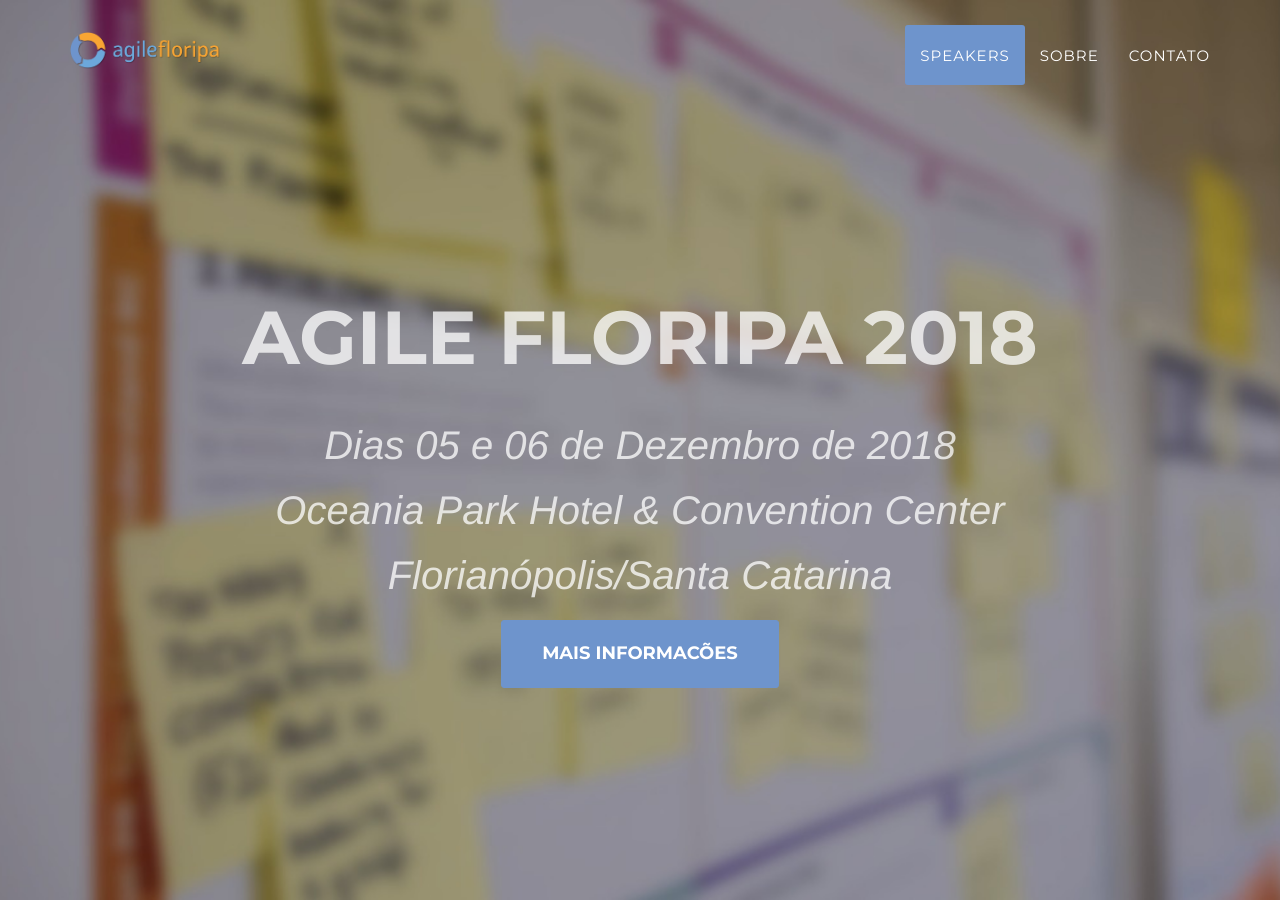
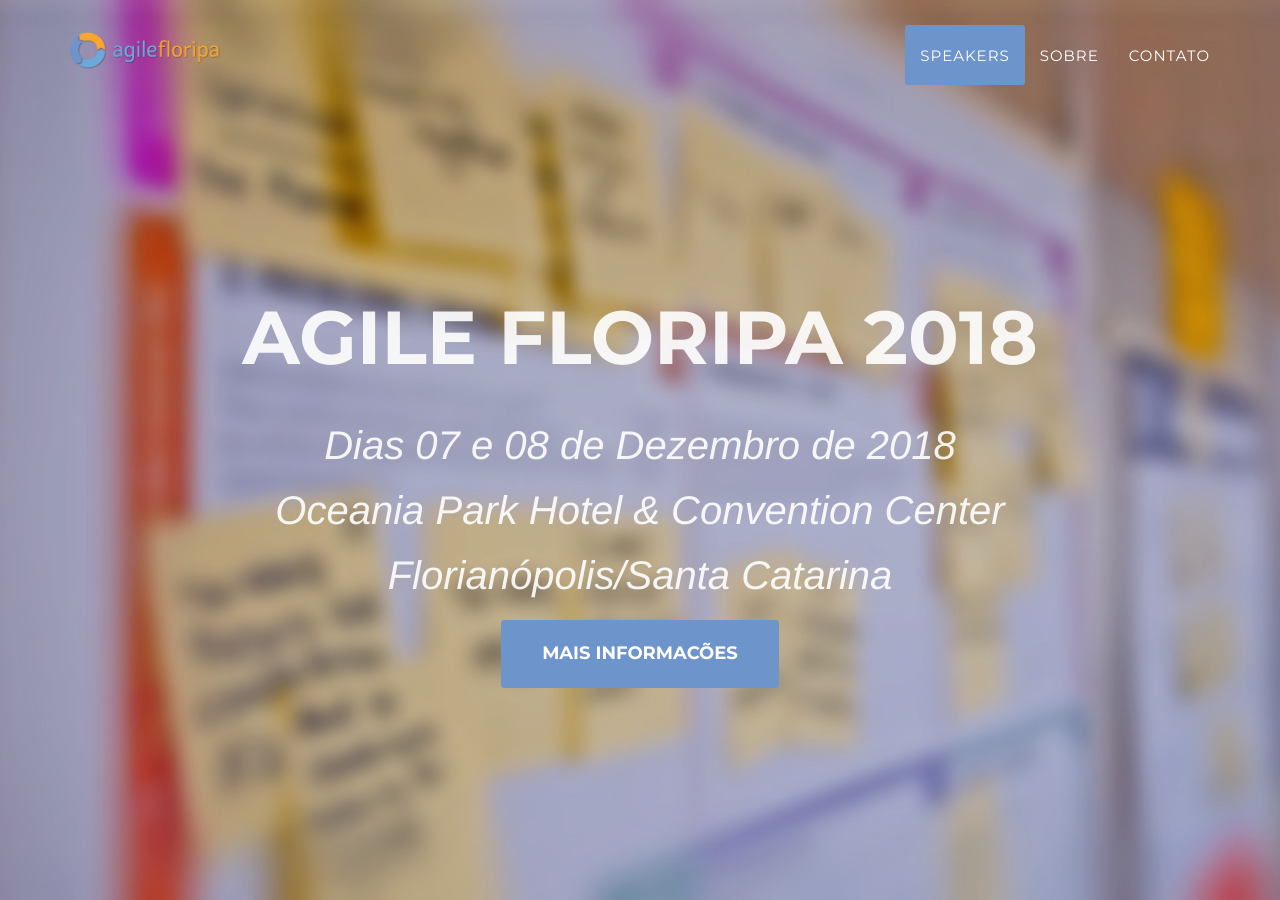
Before and after one commit to mingomax/afconf, a Jekyll site: the page built from index.html, in a window 1280 px wide and 900 px high. Built offline with Jekyll 4.4.1, drawn with Linux system fonts in a browser that asks for light colours; some web fonts are replaced.

```diff
--- a/_config.yml
+++ b/_config.yml
@@ -3,6 +3,7 @@ description: > # this means to ignore newlines until "baseurl:"
   Estamos indo para a edição 2018 do Agile Floripa! Uma onda de cooperação ágil que vem crescendo em Florianópolis. Este evento veio como meio de fortalecer a comunidade manezinha e catarinense e proporcionar espaço para que as grandes atividades e inovações realizadas no nosso estado sejam compartilhadas de maneira transparente e horizontal!
 baseurl: "" # the subpath of your site, e.g. /blog
 url: "agilefloripa.github.io" # the base hostname & protocol for your site
+lang: "pt_BR"
 # Build settings
 markdown: kramdown
 
--- a/_includes/2016_css/agency.css
+++ b/_includes/2016_css/agency.css
@@ -337,9 +337,9 @@ fieldset[disabled] .btn-xl.active {
 header {
     height: 100vh;
     text-align: center;
-    color: rgba(255, 255, 255, 0.75);
+    color: rgba(255, 255, 255, 0.90);
     background-attachment: scroll;
-    background-image: url('{{ site.baseurl }}/_2018_pages/images/background-header.jpeg');
+    background-image: url('{{ site.baseurl }}/_2018_pages/images/header-tops-agile.jpg');
     background-position: center center;
     background-repeat: none;
     -webkit-background-size: cover;
@@ -347,8 +347,6 @@ header {
     -moz-background-size: cover;
     background-size: cover;
     -o-background-size: cover;
-    x-opacity: 0.3;
-    x-filter: alpha(opacity=30); /* For IE8 and earlier */
 }
 
 header .intro-text {
--- a/_includes/2016_data/head.html
+++ b/_includes/2016_data/head.html
@@ -1,18 +1,20 @@
 <head>
+    <!-- Google Tag Manager -->
+    <script>(function(w,d,s,l,i){w[l]=w[l]||[];w[l].push({'gtm.start':
+    new Date().getTime(),event:'gtm.js'});var f=d.getElementsByTagName(s)[0],
+    j=d.createElement(s),dl=l!='dataLayer'?'&l='+l:'';j.async=true;j.src=
+    'https://www.googletagmanager.com/gtm.js?id='+i+dl;f.parentNode.insertBefore(j,f);
+    })(window,document,'script','dataLayer','GTM-KGQCLDM');</script>
+    <!-- End Google Tag Manager -->
     <meta charset="utf-8">
     <meta http-equiv="X-UA-Compatible" content="IE=edge">
-    <title>{% if page.title %}{{ page.title }}{% else %}{{ site.title }}{% endif %}</title>
     <meta name="viewport" content="width=device-width">
-    <meta name="description" content="{{ site.description }}">
     <link rel="canonical" href="{{ page.url | replace:'index.html','' | prepend: site.baseurl | prepend: site.url }}">
 
     {% seo %}
 
     <!-- Custom CSS & Bootstrap Core CSS - Uses Bootswatch Flatly Theme: http://bootswatch.com/flatly/ -->
     <link rel="stylesheet" href="{{ "../css/2016_style/style.css" | prepend: site.baseurl }}">
-
-    <!--Remove image dragging -->
-    <BODY ondragstart="return false;" ondrop="return false;">
 
     <!-- Custom Fonts -->
     <link rel="stylesheet" href="{{ "../css/2016_style/font-awesome/css/font-awesome.min.css" | prepend: site.baseurl }}">
--- a/_includes/2017_data/intro.html
+++ b/_includes/2017_data/intro.html
@@ -6,9 +6,7 @@
                     <h2 class="section-heading">O Evento</h2>
                 </div>
             </div>
-            <div class="row container">
-                </p>
-
+            <div class="row container">X
                 <style>
                 .video {
                 position:relative;
@@ -30,7 +28,7 @@
 
                 <div class="video"><iframe src="https://www.facebook.com/plugins/video.php?href=https%3A%2F%2Fwww.facebook.com%2Ffacebook%2Fvideos%2F10153231379946729%2F&width=500&show_text=false&appId=269289086810957&height=280" frameborder="0" allowTransparency="true" allowFullScreen="true"></iframe></div><br>
 
-                 <center><a href="#" class="page-scroll btn btn-xl">Inscrições em breve</a></center>
+                 <div style="text-align: center"><a href="#" class="page-scroll btn btn-xl">Inscrições em breve</a></div>
             </div>
         </div>
     </section>
--- a/_layouts/2017_home.html
+++ b/_layouts/2017_home.html
@@ -2,9 +2,12 @@
 <html lang="pt-BR">
 
   {% include 2016_data/head.html %}
-
-
-    <body id="page-top" class="index">
+    <!--Remove image dragging -->
+    <body id="page-top" class="index" ondragstart="return false;" ondrop="return false;" data-fingerprint="EXPLO87867786756">
+        <!-- Google Tag Manager (noscript) -->
+        <noscript><iframe src="https://www.googletagmanager.com/ns.html?id=GTM-KGQCLDM"
+        height="0" width="0" style="display:none;visibility:hidden"></iframe></noscript>
+        <!-- End Google Tag Manager (noscript) -->
 
         {% include 2017_data/header-home.html %}
 
@@ -13,7 +16,7 @@
             <div class="container">
                 <div class="intro-text">
                     <div class="intro-heading">Agile Floripa 2018<br></div>
-                <div class="intro-lead-in">Dias 05 e 06 de Dezembro de 2018</div>
+                    <div class="intro-lead-in">Dias 07 e 08 de Dezembro de 2018</div>
                     <div class="intro-lead-in">Oceania Park Hotel & Convention Center</div>
                     <div class="intro-lead-in">Florianópolis/Santa Catarina</div>
                     <a href="#intro" class="page-scroll btn btn-xl">Mais informacões</a>
```
Also changed, not shown: _2018_pages/images/header-tops-agile.jpg (added). Lines whose indentation alone changed are shown as unchanged.
